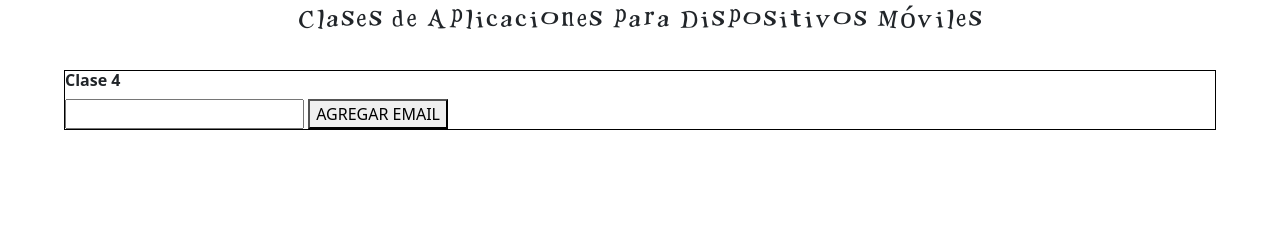
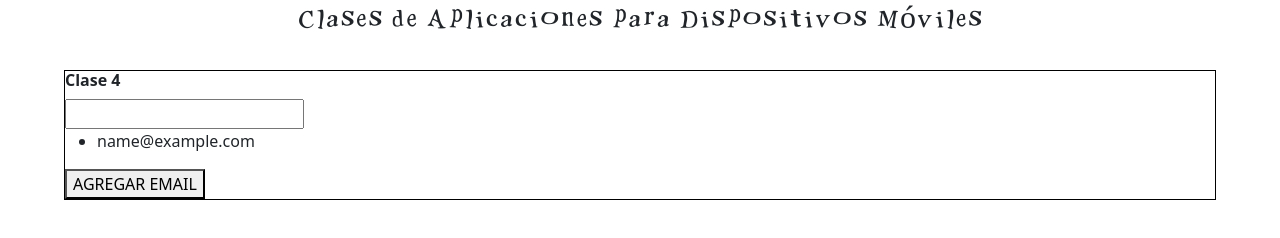
Before and after one commit to NanoDominguez/Clase_4_ADM, a plain HTML site: page clase_04.html in a window 1280 px wide. Both pictures are taken after typing "name@example.com" into the empty fields and a click on the button "AGREGAR EMAIL". Drawn offline with nearby package versions, Linux system fonts and the light colour scheme.

Commit message:
docs: add list

```diff
--- a/clase_04.html
+++ b/clase_04.html
@@ -29,6 +29,12 @@
       <!-- directiva bi-direccional -->
       <input type="email" @keyup.enter="enviar" v-model="email">
 
+      <!--Se renderiza la lista de emails-->
+      <ul>
+        <li v-for="email in listaEmails">
+          {{email}}
+        </li>
+      </ul>
       <button @click="agregarEmail">AGREGAR EMAIL</button>
     </div>
   </section>
```
